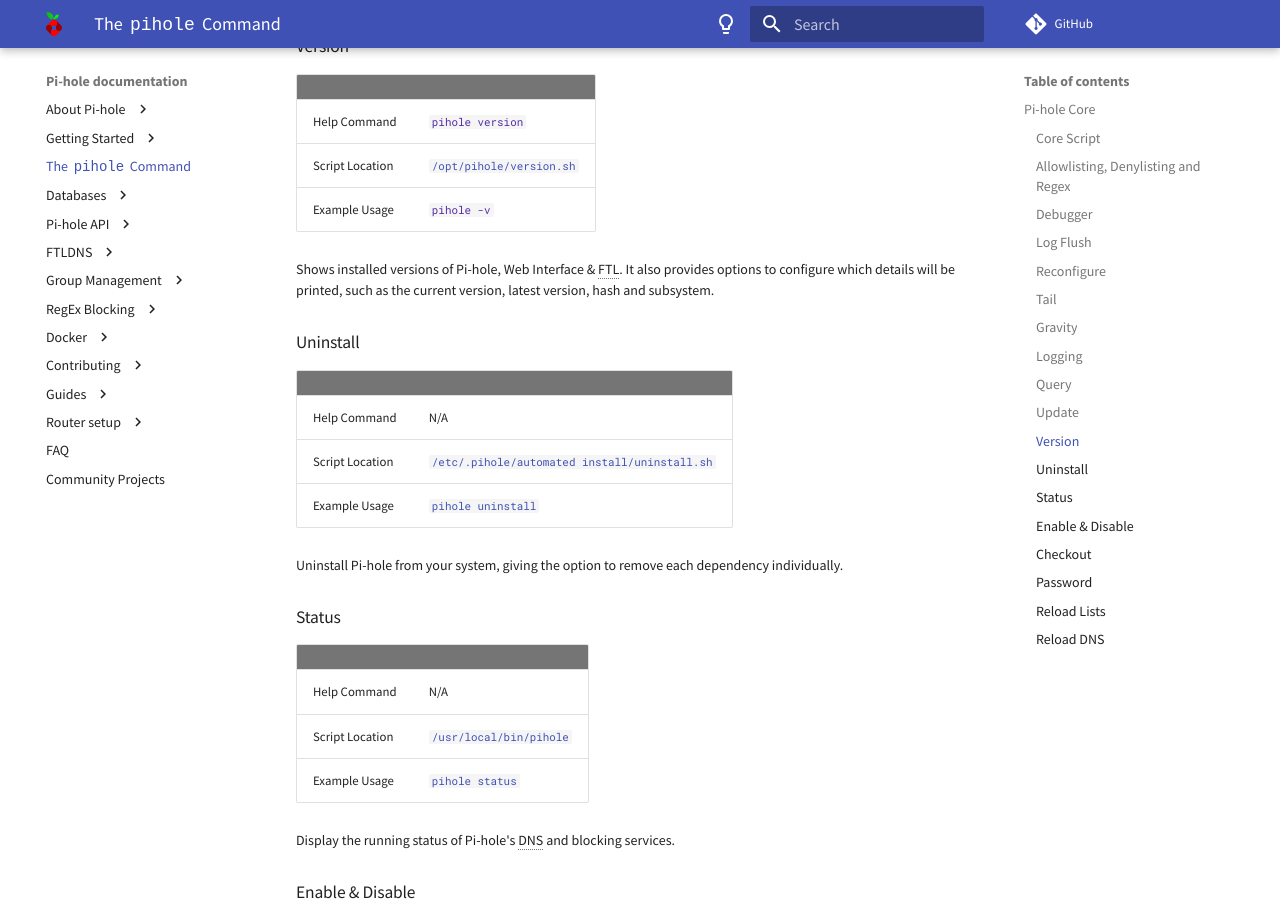
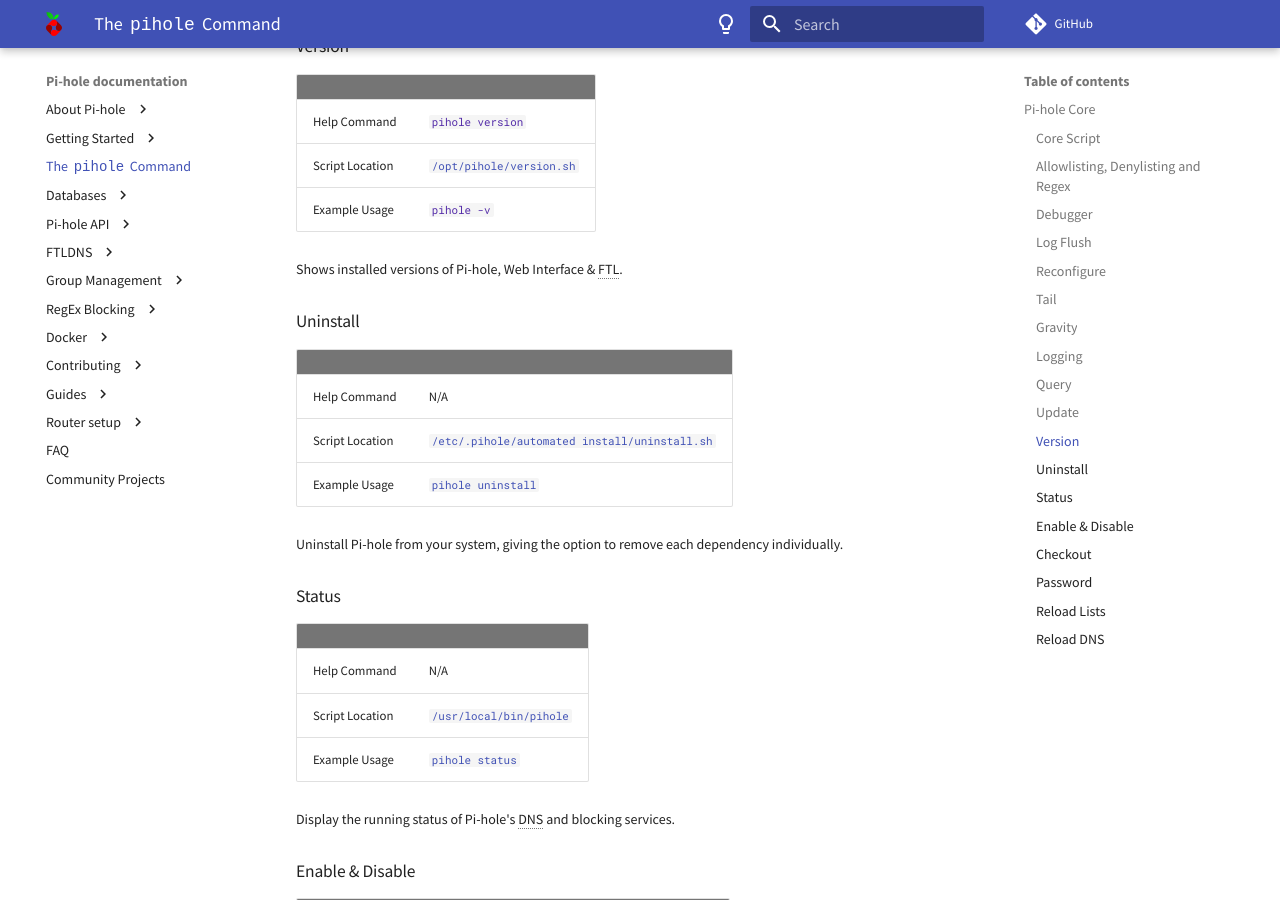
Before and after one commit to pi-hole/docs, an MkDocs documentation site: the page built from docs/main/pihole-command.md, in a window 1280 px wide and 900 px high, scrolled down 5264 px. Built offline with MkDocs 1.6.1 and Material for MkDocs 9.7.7, drawn with Linux system fonts in a browser that asks for light colours; comment, search, counter and statistics services are not loaded.

Commit message:
Update docs/main/pihole-command.md
Co-authored-by: yubiuser <github@yubiuser.dev>
Signed-off-by: Adil <43440295+Adilius@users.noreply.github.com>

```diff
--- a/docs/main/pihole-command.md
+++ b/docs/main/pihole-command.md
@@ -172,7 +172,7 @@
 | Script Location | [`/opt/pihole/version.sh`](https://github.com/pi-hole/pi-hole/blob/master/advanced/Scripts/version.sh) |
 | Example Usage   | `pihole -v` |
 
-Shows installed versions of Pi-hole, Web Interface & FTL. It also provides options to configure which details will be printed, such as the current version, latest version, hash and subsystem.
+Shows installed versions of Pi-hole, Web Interface & FTL.
 
 ### Uninstall
 
```
